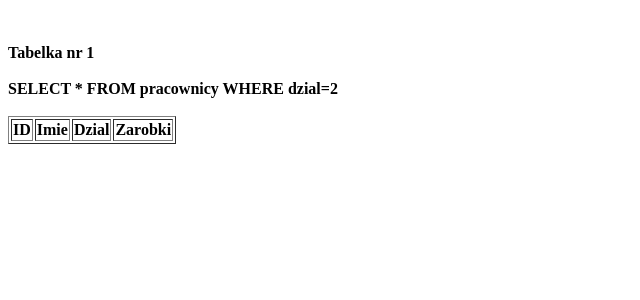
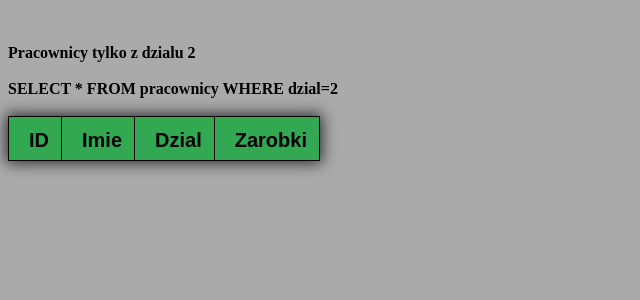
Before and after one commit to wilkdaniel03/PHP-SQL-Wprowadzenie, a PHP site: page /funkcjeagregujace.php in a window 1280 px wide. Shown: the top 300 px of the page, without its empty margins (0-640 px from the left). Run offline with PHP 8.4, Linux system fonts and the light colour scheme; data that the repository does not hold is empty.

Commit message:
Update funkcjeagregujace.php

```diff
--- a/funkcjeagregujace.php
+++ b/funkcjeagregujace.php
@@ -1,9 +1,14 @@
+<html>
+<head>
+   <title>Daniel Wilk 2Ti</title>
+   <meta charset="utf-8">
+   <link rel="stylesheet" href="style.css">
 <?php
 
    function wszystko($nr,$sql){
       require("connect.php");
 
-      echo("<b><br/><br/>Tabelka nr ".$nr."</b>");
+      echo("<b><br/><br/>".$nr."</b>");
       echo("<b><br/><br/>".$sql."</b>");
       $result = $conn->query($sql);
 
@@ -20,6 +25,6 @@
       echo("</table>");
    }
 
-   wszystko(1,"SELECT  * FROM pracownicy WHERE dzial=2");
+   wszystko("Pracownicy tylko z dzialu 2","SELECT  * FROM pracownicy WHERE dzial=2");
 
 ?>
```
